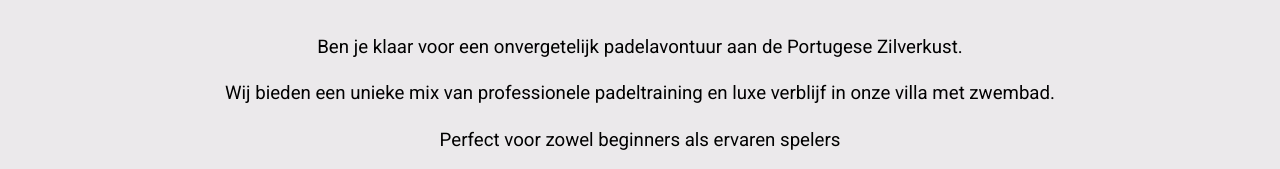
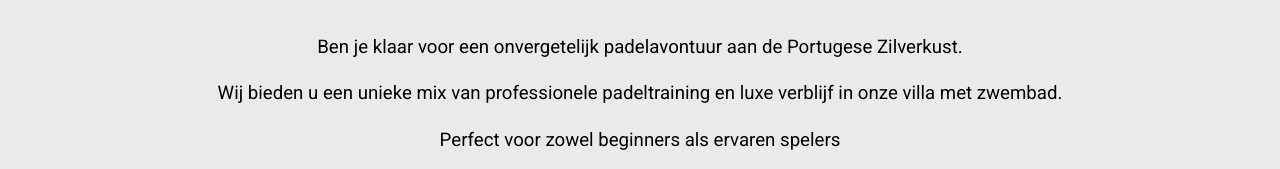
Before and after one commit to Sam-Hoeterickx/playpadelportugal1, a plain HTML site: page index.html in a window 1280 px wide. Shown: the part 1286-1455 px from the top of the page. Drawn offline with Linux system fonts and the light colour scheme; a web font is replaced by a local one.

Commit message:
Update-24/ 12

```diff
--- a/index.html
+++ b/index.html
@@ -33,7 +33,7 @@
         <div class="opening">
             <h2>Beleef de ultieme Padelstage in Portugal</h2>
             <p>Ben je klaar voor een onvergetelijk padelavontuur aan de Portugese Zilverkust.</p>
-            <p>Wij bieden een unieke mix van professionele padeltraining en luxe verblijf in onze villa met zwembad.</p>
+            <p>Wij bieden u een unieke mix van professionele padeltraining en luxe verblijf in onze villa met zwembad.</p>
             <p>Perfect voor zowel beginners als ervaren spelers</p>
             <br>
             <br>
```
Also changed, not shown: images/Galerij/Stage-November-2023-1.2.jpg, images/Galerij/Stage-November-2023.jpg.
